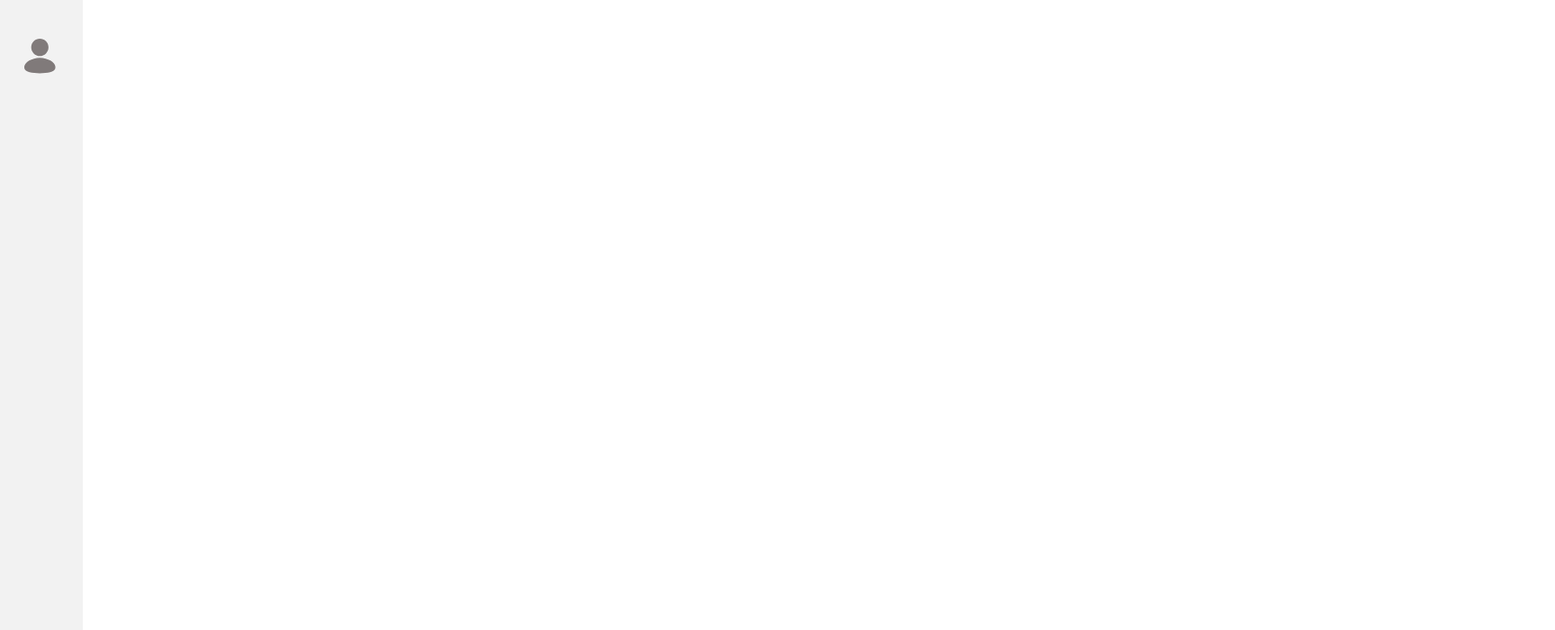
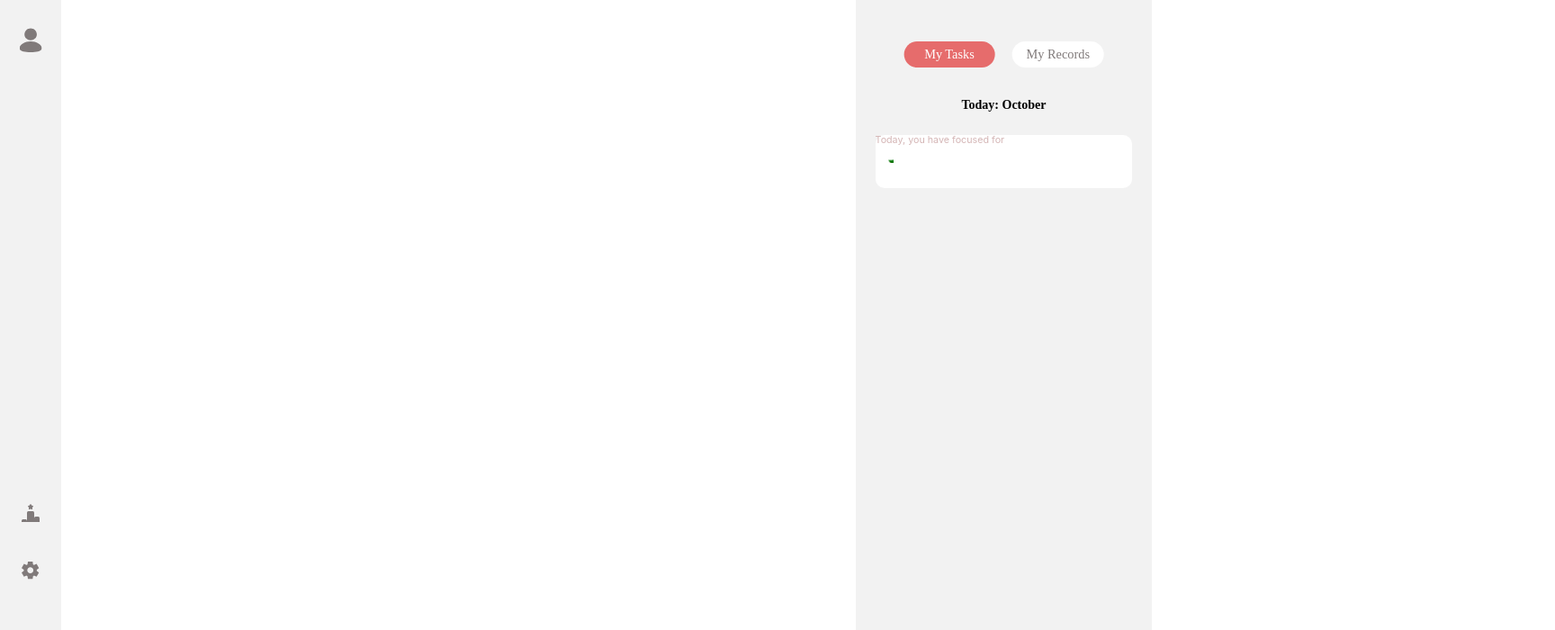
Before and after one commit to cyj8494/pomodoro, a React (Create React App) app: page / in a window 1280 px wide. Shown: the top 700 px of the page at 90% size, 1728 px wide, since content can reach past the window. Built offline with nearby package versions, Linux system fonts and the light colour scheme.

Commit message:
2023-10-09

```diff
--- a/src/App.css
+++ b/src/App.css
@@ -1,53 +1,54 @@
 .body {
     position: relative;
-    width: 1728px;
-    height: 1117px;
-
+    width: 100vw;
+    height: 100vh;
     background: #FFFFFF;
 }
 
 /* Left panel */
 .leftPanel {
-    position: absolute;
-    width: 92px;
-    height: 1117px;
-    left: 0px;
-    top: 0px;
+    position: fixed;
+    width: 5.33vw;
+    height: 100vh;
+    left: 0;
+    top: 0;
+    background: #F2F2F2;
+}
 
-    background: #F2F2F2;
+.profile img, .ranking img, .setting img, .vector img {
+    width: 100%;
+    height: 100%;
 }
 
 /* Profile icon */
 .profile {
     position: absolute;
-    width: 34.57px;
-    height: 38.41px;
-    left: 27px;
-    top: 43px;
-
-
+    width: 24.57px;
+    height: 28.41px;
+    left: 50%;
+    transform: translateX(-50%);
+    top: 3.85vh;
 }
 
 /* Group 25 */
 .vector {
     position: absolute;
-    width: 36px;
-    height: 36px;
-    left: 26px;
-    top: 1050px;
+    width: 24px;
+    height: 24px;
+    left: 50%;
+    transform: translateX(-50%);
+    bottom: 6vh;
 }
 
 /* Settings icon */
 .setting {
     position: absolute;
-    width: 30.18px;
-    height: 30.03px;
-    left: 29px;
-    top: 910px;
-
-
+    width: 20.18px;
+    height: 20.03px;
+    left: 50%;
+    transform: translateX(-50%);
+    top: 78vh;
 }
-
 
 /* Ranking */
 .ranking {
@@ -56,17 +57,169 @@
     align-items: center;
     padding: 0px;
     gap: 15px;
-
     position: absolute;
-    width: 30px;
-    height: 30px;
-    left: 29px;
-    top: 831px;
+    width: 20px;
+    height: 20px;
+    left: 50%;
+    transform: translateX(-50%);
+    top: 70vh;
 }
 
 /* Rank icon */
 .rank {
-    width: 30px;
-    height: 30px;
+    width: 20px;
+    height: 20px;
+}
 
+/* Right panel */
+.rightPanel {
+    position: absolute;
+    width: 25.7vw;
+    height: 100vh;
+    right: 0;
+    top: 0;
+    background: #F2F2F2;
 }
+
+/* Side panel pick */
+.sidePanelPick {
+    display: flex;
+    flex-direction: row;
+    align-items: flex-start;
+    padding: 0px;
+    gap: 1.5vw;
+    position: absolute;
+    width: 17.4vw;
+    height: 3.67vh;
+    left: 50%;
+    transform: translateX(-50%);
+    top: 5.73vh;
+}
+
+/* My tasks button */
+.myTasksButton, .myRecordButton {
+    width: 7.94vw;
+    height: 3.67vh;
+    flex: none;
+    flex-grow: 0;
+    border-radius: 100px;
+    display: flex;
+    align-items: center;
+    justify-content: center;
+    font-family: 'Josefin Sans';
+    font-style: normal;
+    font-weight: 500;
+    font-size: 1.79vh;
+    line-height: 1.79vh;
+    text-align: center;
+}
+
+.myTasksButton {
+    background: #E66C6C;
+    color: #FFFFFF;
+}
+
+.myRecordButton {
+    background: #FFFFFF;
+    color: #807A7A;
+    order: 1;
+}
+
+
+/* Today's focus */
+
+.dateText {
+    width: 204px;
+    height: 18px;
+    margin: 13.5vh auto 0;
+    font-family: 'Josefin Sans';
+    font-style: normal;
+    font-weight: 600;
+    font-size: 14px;
+    line-height: 18px;
+    color: #000000;
+    text-align: center;
+}
+
+/* Rectangle 4252 */
+.todayFocus {
+    width: 22.34vw;
+    height: 7.35vh;
+    margin-left: 1.68vw;
+    margin-top: 3vh;
+    background: #FFFFFF;
+    border-radius: 10px;
+    position: relative;
+}
+
+/* Record */
+.record {
+    display: flex;
+    flex-direction: column;
+    align-items: center;
+    padding: 0;
+    gap: 0.87vh;
+    width: 19.74vw;
+    height: 5.17vh;
+    top: 1.17vh;
+    left: 50%;
+    transform: translateX(-50%);
+}
+
+.recordText {
+    width: 17.52vw;
+    font-family: 'Inter';
+    font-style: normal;
+    font-weight: 400;
+    font-size: 1.34vh;
+    line-height: 1.61vh;
+    color: #D4B5B5;
+}
+
+.recordDetails {
+    display: flex;
+    flex-direction: row;
+    justify-content: space-between;
+    align-items: center;
+    gap: 6.3vw;
+    width: 19.74vw;
+}
+
+.recordTime {
+    margin: 0 auto;
+    font-family: 'Outfit';
+    font-style: normal;
+    font-weight: 400;
+    font-size: 2.15vh;
+    line-height: 2.69vh;
+    color: #E66C6C;
+}
+
+.frame {
+    display: flex;
+    flex-direction: row;
+    justify-content: flex-end;
+    align-items: center;
+    gap: 0.2vh;
+    width: 1.56vw;
+    height: 2.42vh;
+    position: relative;
+}
+
+.tomato {
+    width: 2vh;
+    height: 2vh;
+    background: url('./img/tomato.svg');
+}
+
+.multiplier {
+    position: absolute;
+    font-family: 'Outfit';
+    font-style: normal;
+    font-weight: 400;
+    font-size: 1.16vh;
+    line-height: 1.43vh;
+    color: #000000;
+    right: 9.86vw;
+    top: 0.65vh;
+}
--- a/src/App.js
+++ b/src/App.js
@@ -23,8 +23,25 @@ function App() {
               <div className="vector">
                   <img src={vector} alt="vector" />
               </div>
+          </div>
+          <div className="rightPanel">
+              <div className="sidePanelPick">
+                  <div className="myTasksButton">My Tasks</div>
+                  <div className="myRecordButton">My Records</div>
+              </div>
+              <div className="dateText">Today: October</div>
+              <div className="todayFocus">
+                  <div className="">
+                      <div className="recordText">Today, you have focused for</div>
+                      <div className="recordDetails"></div>
+                      <div className="recordTime"></div>
+                      <div className="frame">
+                          <div className="tomato"></div>
+                          <div className="multiplier"></div>
+                      </div>
 
-
+                  </div>
+              </div>
           </div>
       </div>
   );
```
Also changed, not shown: src/img/tomato.svg (added).
